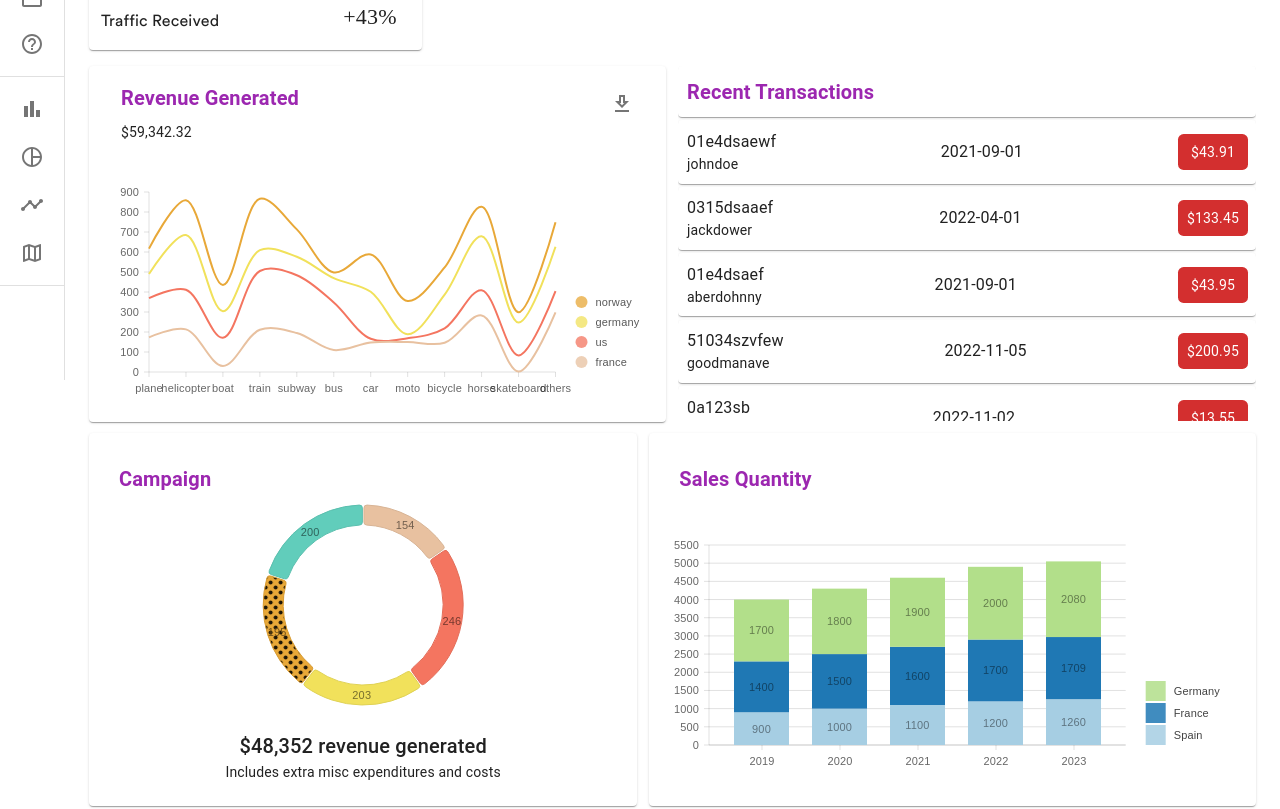
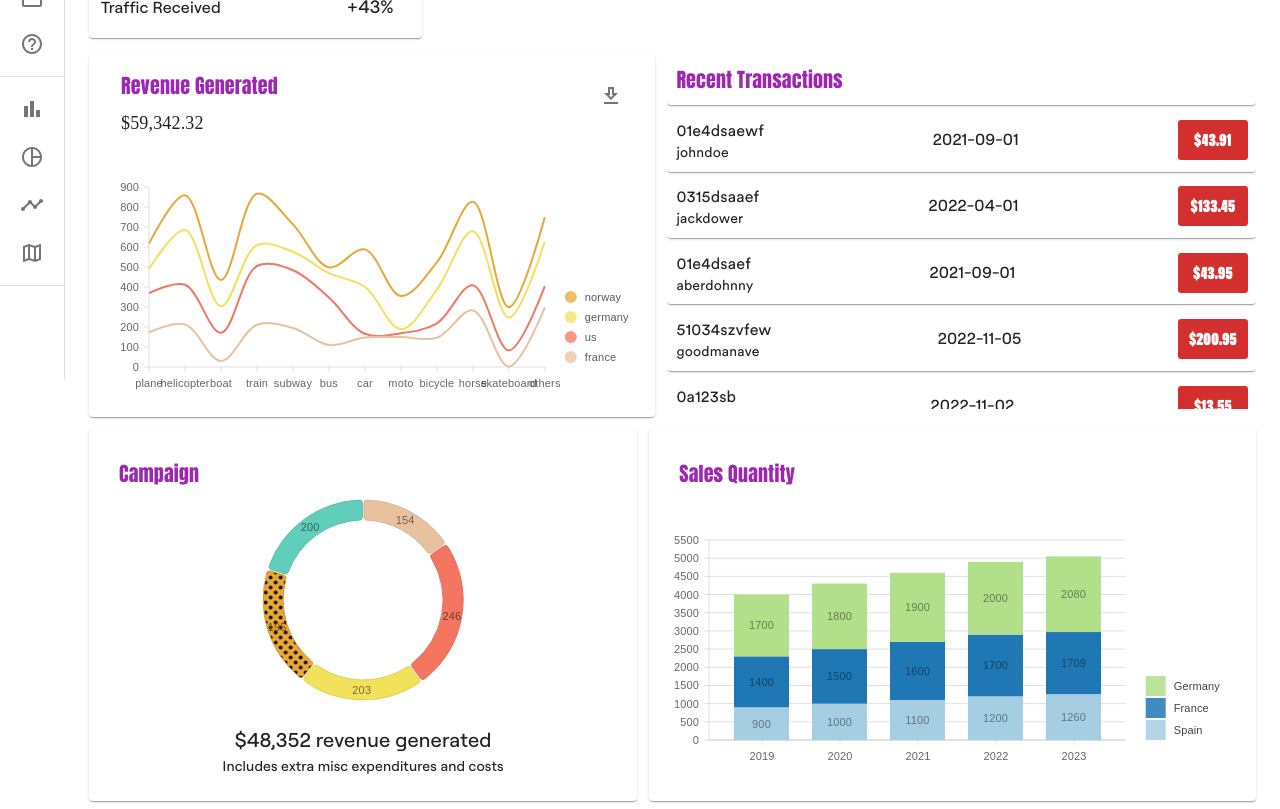
Before and after one commit to midaismael/dashboard, a React (Vite) app: page / in a window 1280 px wide. Shown: the part 420-1229 px from the top of the page. Built offline with nearby package versions, Linux system fonts and the light colour scheme; a web font is replaced by a local one.

Commit message:
changes in styles

```diff
--- a/src/components/SideBar.jsx
+++ b/src/components/SideBar.jsx
@@ -6,8 +6,6 @@ import ListItem from "@mui/material/ListItem";
 import ListItemButton from "@mui/material/ListItemButton";
 import ListItemIcon from "@mui/material/ListItemIcon";
 import ListItemText from "@mui/material/ListItemText";
-import InboxIcon from "@mui/icons-material/MoveToInbox";
-import MailIcon from "@mui/icons-material/Mail";
 import List from "@mui/material/List";
 import MuiDrawer from "@mui/material/Drawer";
 import { Avatar, styled, Tooltip, Typography, useTheme } from "@mui/material";
@@ -89,7 +87,7 @@ const firstArray = [
   { text: "Dashboard", icon: <HomeOutlined />, path: "/" },
   { text: "Manage Team", icon: <PeopleOutline />, path: "/team" },
   {
-    text: "Contacts Information",
+    text: "Contact Information",
     icon: <ContactsOutlined />,
     path: "/contacts",
   },
@@ -137,29 +135,31 @@ export default function SideBar({ open, handleDrawerClose }) {
           height: open ? 90 : 45,
           my: 1,
           transition: "0.25s",
-          border: "2px solid gray",
+          border: `5px solid ${theme.palette.info.light}`,
         }}
         alt="Remy Sharp"
-        src="https://encrypted-tbn0.gstatic.com/images?q=tbn:ANd9GcTAL16V6Exfl9MoblYTP4J6BsvyE19sCzltxw&s"
+        src="https://cdn-icons-png.flaticon.com/512/219/219983.png"
       />
       <Typography
         align="center"
         sx={{
           fontSize: open ? 17 : 0,
           transition: "0.25s",
+          fontFamily: "anton",
         }}
       >
-        Ahmed
+        User's Name
       </Typography>
       <Typography
         align="center"
         sx={{
+          fontFamily: "anton",
           fontSize: open ? 15 : 0,
           transition: "0.25s",
           color: theme.palette.info.main,
         }}
       >
-        Admin
+        Access
       </Typography>
       <Divider />
 
@@ -210,15 +210,12 @@ export default function SideBar({ open, handleDrawerClose }) {
                 </ListItemIcon>
                 <ListItemText
                   primary={item.text}
-                  sx={[
-                    open
-                      ? {
-                          opacity: 1,
-                        }
-                      : {
-                          opacity: 0,
-                        },
-                  ]}
+                  sx={{
+                    opacity: open ? 1 : 0,
+                    "& .MuiTypography-root": {
+                      fontFamily: "circular-web",
+                    },
+                  }}
                 />
               </ListItemButton>
             </Tooltip>
@@ -274,15 +271,12 @@ export default function SideBar({ open, handleDrawerClose }) {
                 </ListItemIcon>
                 <ListItemText
                   primary={item.text}
-                  sx={[
-                    open
-                      ? {
-                          opacity: 1,
-                        }
-                      : {
-                          opacity: 0,
-                        },
-                  ]}
+                  sx={{
+                    opacity: open ? 1 : 0,
+                    "& .MuiTypography-root": {
+                      fontFamily: "circular-web",
+                    },
+                  }}
                 />
               </ListItemButton>
             </Tooltip>
@@ -338,15 +332,12 @@ export default function SideBar({ open, handleDrawerClose }) {
                 </ListItemIcon>
                 <ListItemText
                   primary={item.text}
-                  sx={[
-                    open
-                      ? {
-                          opacity: 1,
-                        }
-                      : {
-                          opacity: 0,
-                        },
-                  ]}
+                  sx={{
+                    opacity: open ? 1 : 0,
+                    "& .MuiTypography-root": {
+                      fontFamily: "circular-web",
+                    },
+                  }}
                 />
               </ListItemButton>
             </Tooltip>
--- a/src/index.css
+++ b/src/index.css
@@ -1,11 +1,17 @@
 @import url("https://fonts.cdnfonts.com/css/general-sans");
 @import url('https://fonts.googleapis.com/css2?family=Anton&display=swap');
 @import url('https://fonts.googleapis.com/css2?family=Iceland&display=swap');
+@import url('https://fonts.googleapis.com/css2?family=Changa+One:ital@0;1&display=swap');
 body {
   font-family: "General Sans", sans-serif;
 }
 
 @layer base {
+  @font-face {
+    font-family: "price-font";
+    src: url("/fonts/ChangaOne-Regular.ttf") format("ttf");
+  }
+
   @font-face {
     font-family: "numbers-font";
     src: url("/fonts/Iceland-Regular.ttf") format("ttf");
--- a/src/page/dashboard/Card.jsx
+++ b/src/page/dashboard/Card.jsx
@@ -29,10 +29,10 @@ export default function Card({
       >
         <Stack direction={"column"} gap={2}>
           {icons}
-          <Typography sx={{ fontFamily: "numbers-font", fontSize: "22px" }}>
+          <Typography sx={{ fontFamily: "robert-medium", fontSize: "18px" }}>
             {title}
           </Typography>
-          <Typography sx={{ fontFamily: "circular-web" }}>
+          <Typography sx={{ fontFamily: "robert-medium" }}>
             {subTitle}
           </Typography>
         </Stack>
@@ -183,7 +183,7 @@ export default function Card({
               ]}
             />
           </Box>
-          <Typography sx={{ fontFamily: "numbers-font", fontSize: "22px" }}>
+          <Typography sx={{ fontFamily: "robert-medium", fontSize: "18px" }}>
             {increase}
           </Typography>
         </Stack>
--- a/src/page/dashboard/Dashboard.jsx
+++ b/src/page/dashboard/Dashboard.jsx
@@ -8,8 +8,9 @@ import Btn from "../../components/Btn";
 
 export default function Dashboard() {
   const theme = useTheme();
+
   return (
-    <div>
+    <Box>
       <Stack
         direction={"row"}
         justifyContent={"space-between"}
@@ -27,6 +28,6 @@ export default function Dashboard() {
       <Row1 />
       <Row2 />
       <Row3 />
-    </div>
+    </Box>
   );
 }
--- a/src/page/dashboard/Row2.jsx
+++ b/src/page/dashboard/Row2.jsx
@@ -28,11 +28,17 @@ const Row2 = () => {
               mt={2}
               ml={4}
               variant="h6"
-              fontWeight={"bold"}
+              sx={{ fontFamily: "anton" }}
             >
               Revenue Generated
             </Typography>
-            <Typography variant="body2" ml={4}>
+            <Typography
+              sx={{
+                fontFamily: "numbers-font",
+                fontSize: "18px",
+              }}
+              ml={4}
+            >
               $59,342.32
             </Typography>
           </Box>
@@ -59,9 +65,9 @@ const Row2 = () => {
         <Paper>
           <Typography
             color={theme.palette.secondary.main}
-            fontWeight={"bold"}
             p={1.2}
             variant="h6"
+            sx={{ fontFamily: "anton" }}
           >
             Recent Transactions
           </Typography>
@@ -77,21 +83,27 @@ const Row2 = () => {
                 alignItems: "center",
               }}
             >
-              <Box p={1.2}>
-                <Typography variant="body1">{item.txId}</Typography>
-                <Typography variant="body2">{item.user} </Typography>
+              <Box p={1.2} sx={{ minWidth: "100px" }}>
+                <Typography sx={{ fontFamily: "circular-web" }}>
+                  {item.txId}
+                </Typography>
+                <Typography variant="body2" sx={{ fontFamily: "circular-web" }}>
+                  {item.user}
+                </Typography>
               </Box>
-              <Typography variant="body1">{item.date} </Typography>
+              <Typography sx={{ fontFamily: "robert-medium" }}>
+                {item.date}
+              </Typography>
 
               <Typography
-                borderRadius={1.4}
+                borderRadius={0.8}
                 p={1}
                 mr={1}
                 minWidth={"70px"}
                 textAlign={"center"}
                 bgcolor={theme.palette.error.main}
                 color={theme.palette.getContrastText(theme.palette.error.main)}
-                variant="body2"
+                sx={{ fontFamily: "zentry" }}
               >
                 ${item.cost}
               </Typography>
--- a/src/page/dashboard/Row3.jsx
+++ b/src/page/dashboard/Row3.jsx
@@ -10,18 +10,27 @@ const Row3 = () => {
       <Paper sx={{ flexGrow: 1, minWidth: "400px", width: "28%" }}>
         <Typography
           color={theme.palette.secondary.main}
-          sx={{ padding: "30px 30px 0 30px" }}
+          sx={{ padding: "30px 30px 0 30px", fontFamily: "anton" }}
           variant="h6"
-          fontWeight="600"
         >
           Campaign
         </Typography>
 
         <Pie isDashboard={true} />
-        <Typography variant="h6" align="center" sx={{ mt: "15px" }}>
+        <Typography
+          variant="h6"
+          align="center"
+          sx={{ fontFamily: "robert-medium", mt: "15px" }}
+        >
           $48,352 revenue generated
         </Typography>
-        <Typography variant="body2" px={0.7} pb={3} align="center">
+        <Typography
+          sx={{ fontFamily: "robert-medium" }}
+          variant="body2"
+          px={0.7}
+          pb={3}
+          align="center"
+        >
           Includes extra misc expenditures and costs
         </Typography>
       </Paper>
@@ -30,8 +39,7 @@ const Row3 = () => {
         <Typography
           color={theme.palette.secondary.main}
           variant="h6"
-          fontWeight="600"
-          sx={{ padding: "30px 30px 0 30px" }}
+          sx={{ padding: "30px 30px 0 30px", fontFamily: "anton" }}
         >
           Sales Quantity
         </Typography>
--- a/src/page/team/Team.jsx
+++ b/src/page/team/Team.jsx
@@ -50,6 +50,7 @@ export default function Team() {
     {
       field: "access",
       headerName: "Access",
+      display: "flex",
       align: "center",
       flex: 1,
       headerAlign: "center",
@@ -66,7 +67,7 @@ export default function Team() {
               p: "5px",
               width: "99px",
               borderRadius: "3px",
-              textAlign: "center",
+              alignItems: "center",
               display: "flex",
               justifyContent: "space-evenly",
               marginTop: "10px",
@@ -86,9 +87,8 @@ export default function Team() {
             )}
             <Typography
               sx={{
-                fontSize: "13px",
                 color: "#fff",
-                fontFamily: "circular-web",
+                fontFamily: "zentry",
               }}
             >
               {access}
```
Also changed, not shown: public/fonts/ChangaOne-Regular.ttf (added).
